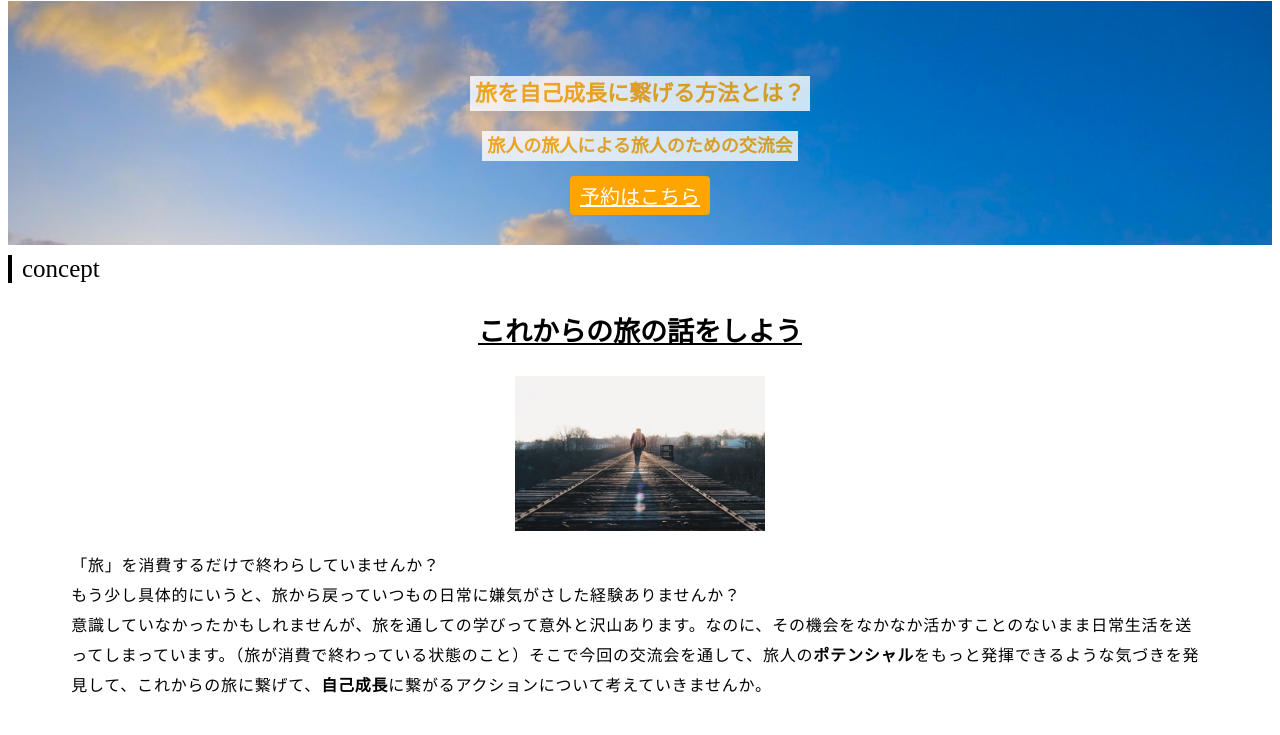
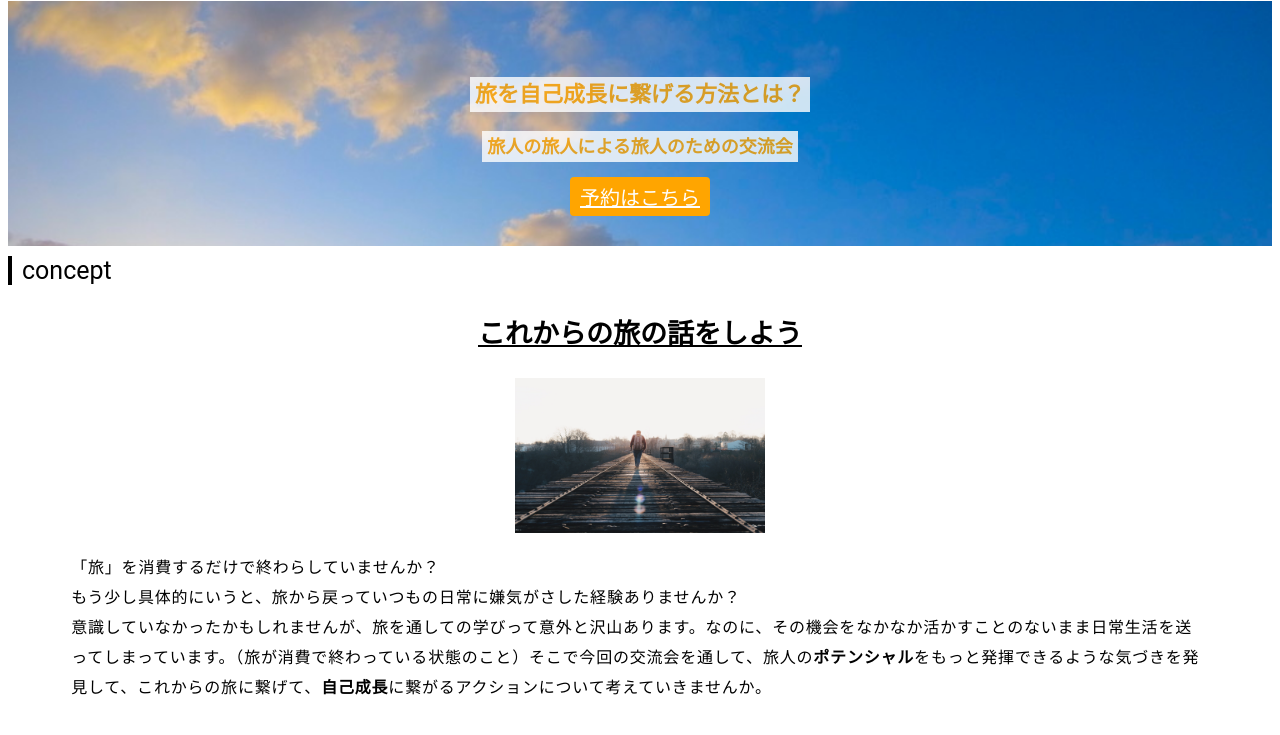
Before and after one commit to tatatachi/sptravelp, a plain HTML site: page index.html in a window 1280 px wide. Shown: the part 65-800 px from the top of the page. Drawn offline with Linux system fonts and the light colour scheme.

Commit message:
Update stylesheet.css

```diff
--- a/stylesheet.css
+++ b/stylesheet.css
@@ -1,3 +1,7 @@
+body{
+    font-family: 'Roboto';
+}
+
 .top-wrapper{
     background-image: url(D99C6188-3790-4DAE-AD85-61818B007AA1_1_105_c.jpeg);
     background-size: cover;
```
